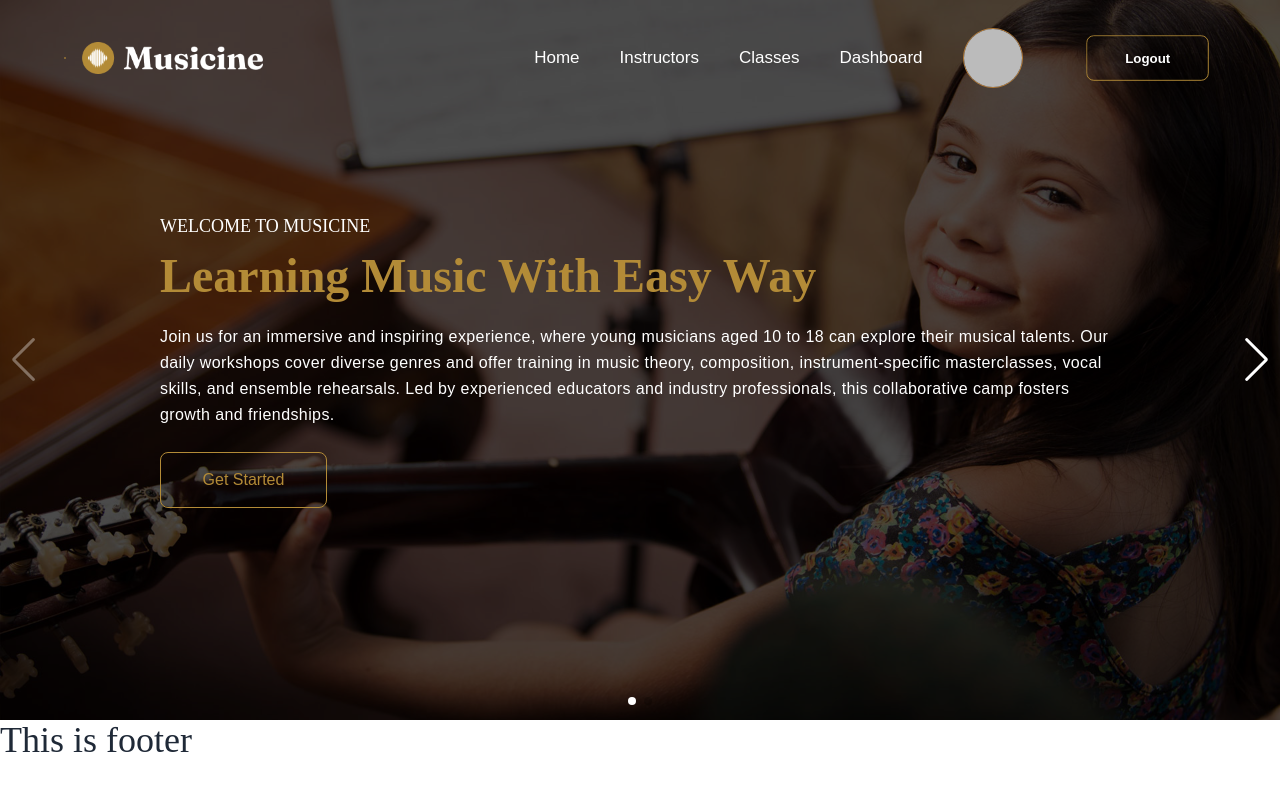
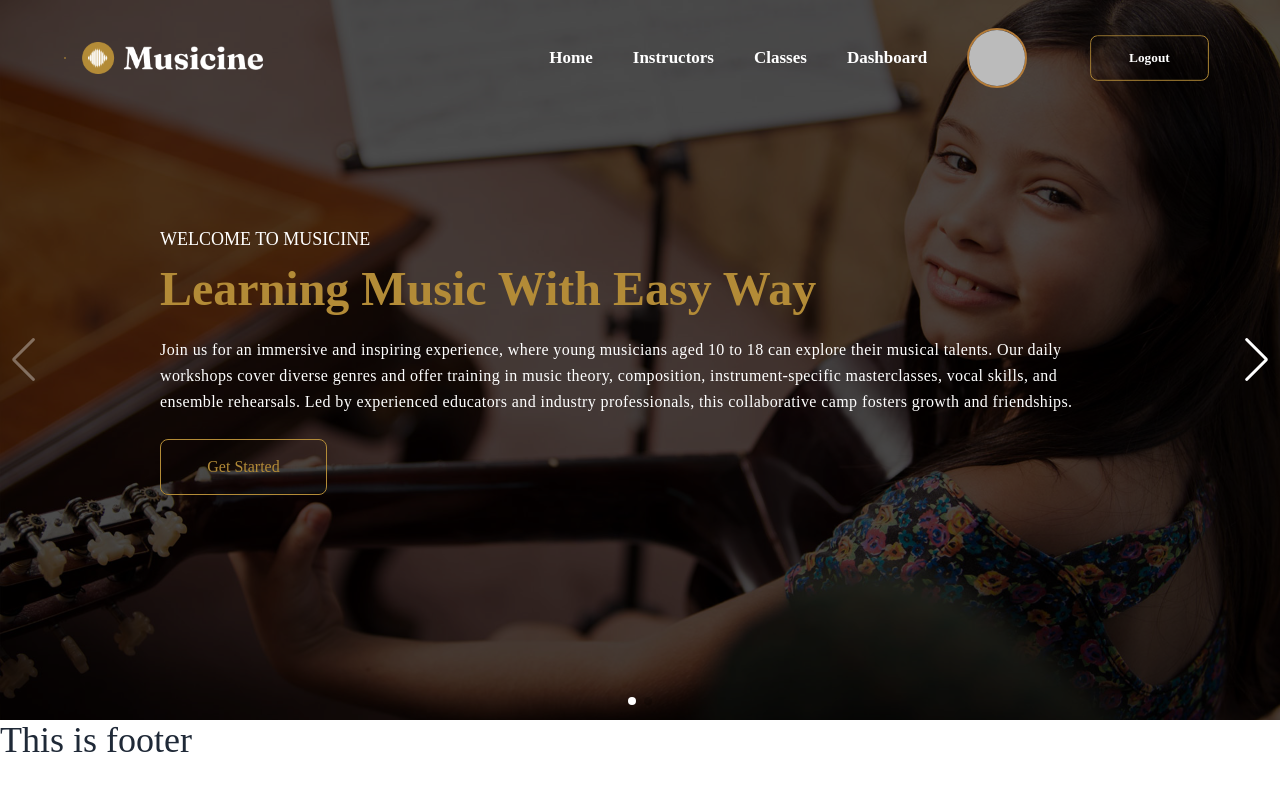
Before and after one commit to ijazhossain/summer-camp-asg-12-jazz, a React (Vite) app: page / in a window 1280 px wide. Shown: the top 790 px of the page. Built offline with nearby package versions, Linux system fonts and the light colour scheme; no server answers; sample sign-in values are in the browser's storage.

Commit message:
fixing some other issues

```diff
--- a/src/Pages/Dashboard/StudentDashboard/EnrolledClasses/EnrolledClasses/EnrolledClasses.jsx
+++ b/src/Pages/Dashboard/StudentDashboard/EnrolledClasses/EnrolledClasses/EnrolledClasses.jsx
@@ -42,7 +42,7 @@
                                 <td>
                                     {item.instructor}
                                     <br />
-                                    <span className="badge badge-ghost badge-sm">{item.instructorEmail}</span>
+                                    <span className="badge badge-ghost badge-sm bg-[#b38b37] text-white">{item.instructorEmail}</span>
                                 </td>
 
                                 <th>
--- a/src/Pages/Dashboard/StudentDashboard/Payment/CheckOutFrom/CheckOutFrom.jsx
+++ b/src/Pages/Dashboard/StudentDashboard/Payment/CheckOutFrom/CheckOutFrom.jsx
@@ -3,14 +3,13 @@
 import { useState } from "react";
 import useAuth from "../../../../../hooks/useAuth";
 import useAxiosSecure from "../../../../../hooks/useAxiosSecure";
-import useMyClasses from "../../../../../hooks/useMyClasses";
 import Swal from "sweetalert2";
+
 import { useNavigate } from "react-router-dom";
-// import './CheckOutFrom.css'
+
 const CheckOutFrom = ({ price, paymentItem }) => {
-    const [, cartRefetch] = useMyClasses();
-    console.log(price, paymentItem);
-    const { _id, classId, image, description, instructor, name, studentEmail, instructorEmail } = paymentItem;
+    // console.log(price, paymentItem);
+    const { _id, classId, image, description, instructor, name, studentEmail, instructorEmail } = paymentItem || {};
     // console.log(_id, classId, image, description, instructor, name, price, studentEmail, instructorEmail);
     const stripe = useStripe();
     const elements = useElements();
@@ -21,6 +20,7 @@
     const [processing, setProcessing] = useState(false);
     const [transactionId, setTransactionId] = useState('');
     const navigate = useNavigate();
+
 
     useEffect(() => {
         if (price > 0) {
@@ -114,7 +114,7 @@
 
     }
     return (
-        <>
+        <div >
             <form className="w-2/3 m-8" onSubmit={handleSubmit}>
                 <CardElement
                     options={{
@@ -132,13 +132,13 @@
                         },
                     }}
                 />
-                <button className="btn btn-primary btn-sm mt-4" type="submit" disabled={!stripe || !clientSecret || processing}>
+                <button className="btn btn-primary btn-sm mt-4 flex items-center justify-center" type="submit" disabled={!stripe || !clientSecret || processing}>
                     Pay
                 </button>
             </form>
             {cardError && <p className="text-red-600">{cardError}</p>}
-            {transactionId && <p className="text-green-500">Transition complete with transitionId {transactionId}</p>}
-        </>
+            {transactionId && <p className="text-green-500 text-center">Transition complete with transitionId {transactionId}</p>}
+        </div>
     );
 };
 
--- a/src/Pages/Dashboard/StudentDashboard/Payment/Payment/Payment.jsx
+++ b/src/Pages/Dashboard/StudentDashboard/Payment/Payment/Payment.jsx
@@ -3,6 +3,7 @@
 import { useParams } from "react-router-dom";
 import useMyClasses from "../../../../../hooks/useMyClasses";
 import CheckOutFrom from "../CheckOutFrom/CheckOutFrom";
+import SectionTitle from "../../../../../components/SectionTitle/SectionTitle";
 const Payment = () => {
     const { id } = useParams();
     const [myClasses] = useMyClasses();
@@ -12,10 +13,12 @@
     const stripePromise = loadStripe(import.meta.env.VITE_Payment_Gateway_PK);
     return (
         <div>
-            <h1 className="4xl">This is payment page</h1>
-            <Elements stripe={stripePromise}>
-                <CheckOutFrom price={price} paymentItem={paymentItem}></CheckOutFrom>
-            </Elements>
+            <SectionTitle>Payments</SectionTitle>
+            <div className="mt-12 w-[50%] mx-auto">
+                <Elements stripe={stripePromise}>
+                    <CheckOutFrom price={price} paymentItem={paymentItem}></CheckOutFrom>
+                </Elements>
+            </div>
         </div>
     );
 };
--- a/src/Pages/Home/Banner/Banner.jsx
+++ b/src/Pages/Home/Banner/Banner.jsx
@@ -61,7 +61,7 @@
                                 <h1 className="text-3xl lg:text-5xl mb-6 font-semibold ms-primary"> Learning Music With Easy Way</h1>
                                 <p className="text-white hidden sm:block leading-relaxed tracking-wide"> Join us for an immersive and inspiring experience, where young musicians aged 10 to 18 can explore their musical talents. Our daily workshops cover diverse genres and offer training in music theory, composition, instrument-specific masterclasses, vocal skills, and ensemble rehearsals. Led by experienced educators and industry professionals, this collaborative camp fosters growth and friendships.</p>
                                 <div className="mt-10 flex items-center">
-                                    <button className="rounded-lg  bg-transparent border border-[#b38b37] ms-primary hover:bg-[#b38b37] hover:text-white h-[56px] w-[167px]">Get Started</button>
+                                    <button className="rounded-lg  bg-transparent border border-[#b38b37] ms-primary hover:bg-[#b38b37] hover:text-white h-[56px] w-[167px]">Purchase</button>
 
                                 </div>
                             </div>
--- a/src/Pages/Shared/Header/Header.jsx
+++ b/src/Pages/Shared/Header/Header.jsx
@@ -34,17 +34,17 @@
                     </div>
                     <div className="navbar-center hidden lg:flex items-center">
                         <ul className="menu menu-horizontal px-1 lg:flex items-center">
-                            <p><Link className="text-white me-10 text-[17px] focus:text-[#b37b38]" to="/">Home</Link></p>
-                            <p ><Link className="text-white me-10 text-[17px] focus:text-[#b37b38]" to="/instructors">Instructors</Link></p>
-                            <p><Link className="text-white me-10 text-[17px] focus:text-[#b37b38]" to="/classes">Classes</Link></p>
-                            <p ><Link className="text-white me-10 text-[17px] focus:text-[#b37b38]" to="/dashboard/selectedClasses
+                            <p><Link className="font-semibold text-white me-10 text-[17px] focus:text-[#b37b38]" to="/">Home</Link></p>
+                            <p ><Link className="font-semibold text-white me-10 text-[17px] focus:text-[#b37b38]" to="/instructors">Instructors</Link></p>
+                            <p><Link className="font-semibold text-white me-10 text-[17px] focus:text-[#a78051]" to="/classes">Classes</Link></p>
+                            <p ><Link className="font-semibold text-white me-10 text-[17px] focus:text-[#b37b38]" to="/dashboard/selectedClasses
                             ">Dashboard</Link></p>
                             {
-                                user && <span className="cursor-pointer tooltip" data-tip={user?.displayName}><img className='w-[60px] h-60px border border-[#b37b38] rounded-full me-10' src={user.photoURL} alt="" /></span>
+                                user && <span className="cursor-pointer tooltip" data-tip={user?.displayName}><img className='w-[60px] h-60px border-2 border-[#b37b38] rounded-full me-10' src={user.photoURL} alt="" /></span>
                             }
-                            {!user ? <Link to="/login" className="me-10 btn px-10 capitalize hover:border-none hover:bg-[#b37b38] hover:text-white bg-transparent border border-[#b38b37] text-white ms-5">Login</Link>
+                            {!user ? <Link to="/login" className="font-semibold me-10 btn px-10 capitalize hover:border-none hover:bg-[#b37b38] hover:text-white bg-transparent border border-[#b38b37] text-white ms-5">Login</Link>
                                 :
-                                <button onClick={handleLogOut} className="btn px-10 capitalize hover:border-none hover:bg-[#b37b38] hover:text-white bg-transparent border border-[#b38b37] text-white ms-5">Logout</button>
+                                <button onClick={handleLogOut} className="font-semibold btn px-10 capitalize hover:border-none hover:bg-[#b37b38] hover:text-white bg-transparent border border-[#b38b37] text-white ms-5">Logout</button>
                             }
                         </ul>
                     </div>
--- a/src/index.css
+++ b/src/index.css
@@ -1,16 +1,10 @@
 @tailwind base;
 @tailwind components;
 @tailwind utilities;
-@import url('https://fonts.googleapis.com/css2?family=Fraunces&family=Nunito+Sans&display=swap');
-
-body h1,
-body h2,
-body h3 {
-  font-family: 'Fraunces', serif;
-}
+@import url('https://fonts.googleapis.com/css2?family=Cormorant+Garamond&display=swap');
 
 body {
-  font-family: 'Nunito Sans', sans-serif;
+  font-family: 'Cormorant Garamond', serif;
 }
 
 .ms-primary {
```
